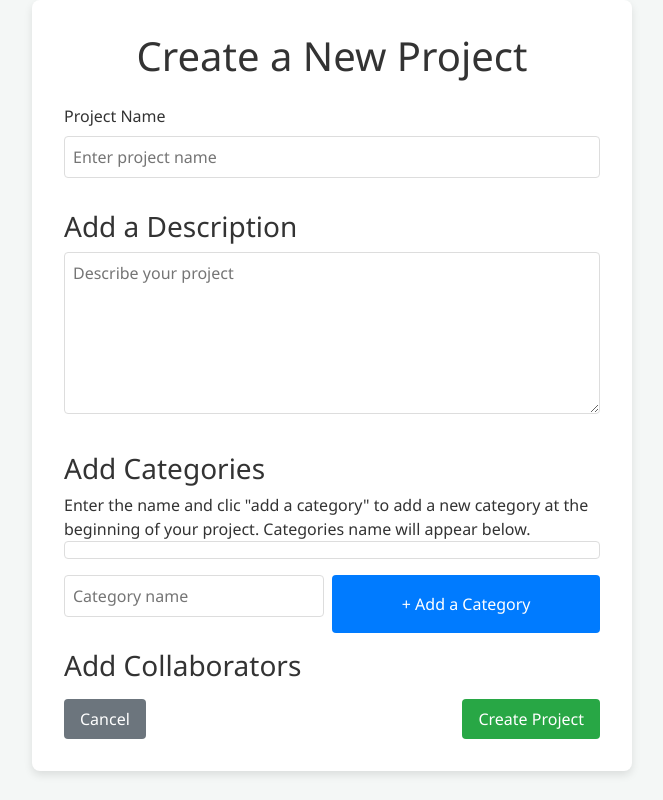
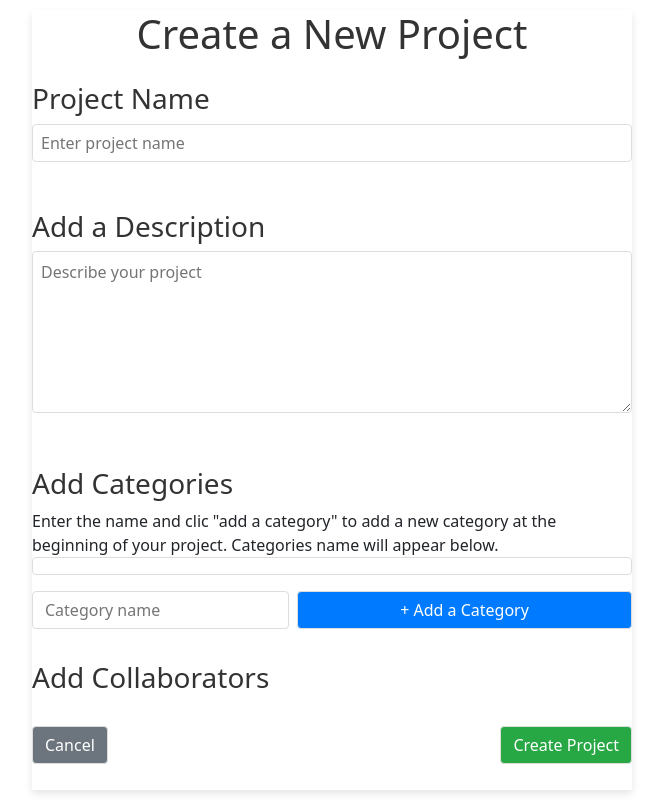
Before and after one commit to antoinech2/Trell-IMT, a Flask app: template templates/project_manager/project_creator.html.jinja2 in a window 1280 px wide. Shown: the whole page, without its empty margins (308-971 px from the left). Run offline with Flask 3, Linux system fonts and the light colour scheme; the template is opened without the code that fills it, so the values that code supplies are empty.

Commit message:
change button align and hover color, also make sure that the page stay in the same position

```diff
--- a/static/css/project_creator.css
+++ b/static/css/project_creator.css
@@ -1,31 +1,48 @@
-body, html {
-    height: 100%;
-    margin: 0;
-    font-family: 'Segoe UI', Tahoma, Geneva, Verdana, sans-serif;
-    background-color: #f4f7f6;
-    color: #333;
+html, body {
+    height: 100%; /* Make sure the body takes the full height of the viewport */
+}
+
+::-webkit-scrollbar {
+    display: none;
 }
 
 .container {
     display: flex;
     justify-content: center;
-    height: 100%;
-    padding-bottom: 3%;
-
+    align-items: center; /* This centers children vertically */
+    min-height: 100%; /* Ensure the container is at least the height of the viewport */
+    padding: 3% 0; /* Top and bottom padding for some breathing room */
 }
 
-.sub-container{
-    height:100%;
-
+.sub-container {
+    width: 100%; /* Ensure the sub-container takes up full width of its parent */
+    max-width: 600px; /* Max width for the form */
 }
 
 .project-form {
-    background: #fff;
-    padding: 2rem;
-    border-radius: 8px;
+    display: flex;
+    flex-direction: column; /* Stack the header and content */
+    height: calc(100vh - 20px); /* Adjust the 20px to accommodate any margin*/
+    max-width: 600px;
+    margin: 10px auto; /* centers the form while providing top and bottom space */
     box-shadow: 0 4px 8px rgba(0, 0, 0, 0.1);
-    width: 100%;
-    max-width: 600px;
+    overflow: hidden;
+    overflow-y: auto; /* Enables vertical scrolling */
+}
+
+.form-content {
+    overflow-y: auto; /* Enables vertical scrolling */
+    flex-grow: 1; /* Allows this div to take up the remaining space */
+}
+
+@media (max-width: 768px) {
+    .project-form {
+        height: auto; /* On smaller screens, you might want to allow the form to grow */
+        margin: 10px;
+    }
+    .container {
+        padding: 1rem;
+    }
 }
 
 .form-header h1 {
@@ -35,7 +52,11 @@ body, html {
 }
 
 .form-section {
-    margin-bottom: 1rem;
+    margin-bottom: 2rem; /* Increase bottom margin for more space between sections */
+}
+
+input[type="text"], textarea {
+    padding: 0.75rem; /* More padding for larger click area and better readability */
 }
 
 .form-section h3 {
@@ -48,7 +69,7 @@ label {
     margin-bottom: 0.5rem;
 }
 
-input[type="text"], textarea {
+#project_name, #description, textarea {
     width: 100%;
     padding: 0.5rem;
     border: 1px solid #ddd;
@@ -84,19 +105,38 @@ input[type="text"], textarea {
 
 .add-category {
     display: flex;
-    gap: 0.5rem;
+    align-items: center; /* This aligns the button and input vertically */
+    gap: 0.5rem; /* This provides space between the button and input */
 }
 
-.btn {
-    padding: 0.5rem 1rem;
+input[type="text"], .btn, .form-name_category, textarea {
+    padding: 0.375rem 0.75rem; /* Adjust padding to suit your design */
+    font-size: 1rem; /* Ensure consistent font size */
+    line-height: 1.5; /* This affects the height of the input/button text line */
     border-radius: 4px;
-    border: none;
-    cursor: pointer;
+    border: 1px solid #ddd;
+}
+
+input[type="text"], .btn, .form-name_category {
+    height: 38px; /* Example fixed height */
+}
+
+.form-name_category {
+    height: auto;
+    padding: 0.375rem 0.75rem;
 }
 
 .category-add {
+    height: auto;
+    padding: 0.375rem 0.75rem;
     background-color: #007bff;
     color: white;
+}
+
+/* Button styles */
+.btn {
+    height: auto; /* Let the height be determined by padding and font size */
+    padding: 0.375rem 0.75rem; /* Same padding as input */
 }
 
 .create {
@@ -109,8 +149,17 @@ input[type="text"], textarea {
     color: white;
 }
 
-.btn:hover {
-    opacity: 0.9;
+/* Button hover styles */
+.category-add:hover {
+    background-color: #0069d9;
+}
+
+.create:hover {
+    background-color: #217a39;
+}
+
+.cancel:hover {
+    background-color: #5a6268;
 }
 
 .form-footer {
@@ -118,13 +167,3 @@ input[type="text"], textarea {
     justify-content: space-between;
     align-items: center;
 }
-
-@media (max-width: 768px) {
-    .container {
-        padding: 1rem;
-    }
-
-    .project-form {
-        padding: 1rem;
-    }
-}
--- a/templates/project_manager/project_creator.html.jinja2
+++ b/templates/project_manager/project_creator.html.jinja2
@@ -8,6 +8,7 @@
                 <div class="form-header">
                     <h1>Create a New Project</h1>
                 </div>
+                <div class="form-content"> <!-- This div will be scrollable -->
                 {% if errors %}
                     <div class="error-container">
                         The following errors prevent us from accessing your request:
@@ -19,7 +20,7 @@
                     </div>
                 {% endif %}
                 <div class="form-section">
-                    <label for="project_name">Project Name</label>
+                    <h3>Project Name</h3>
                     <input type="text" id="project_name" name="project_name" placeholder="Enter project name"
                            value="{{ form.project_name }}" required>
                 </div>
@@ -53,6 +54,7 @@
                     <a href="{{ url_for('home_view') }}" class="btn cancel">Cancel</a>
                     <button type="submit" class="btn create">Create Project</button>
                 </div>
+                </div>
             </form>
         </div>
     </div>
```
